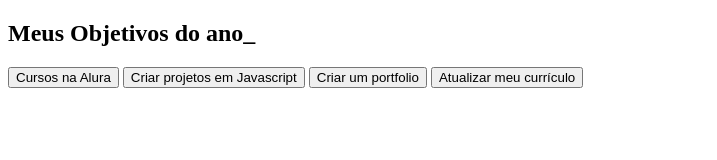
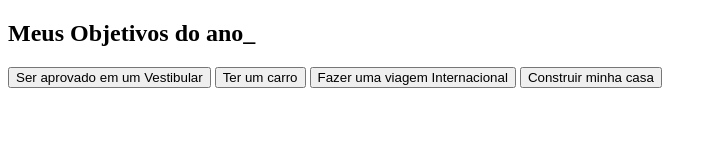
Before and after one commit to bengosi865/Projeto-de-vida, a plain HTML site: page projetodevida/index.html in a window 1280 px wide. Shown: the whole page, without its empty margins (0-717 px from the left). Drawn offline with Linux system fonts and the light colour scheme.

Commit message:
botao ativo

```diff
--- a/projetodevida/index.html
+++ b/projetodevida/index.html
@@ -9,10 +9,10 @@
     <section class="conteudo-principal">
         <h2 class="titulo-principal">Meus Objetivos do ano<span>_</span></h2>
         <div class="botoes">
-            <button class="botao">Cursos na Alura</button>
-            <button class="botao">Criar projetos em Javascript</button>
-            <button class="botao">Criar um portfolio</button>
-            <button class="botao">Atualizar meu currículo</button>
+            <button class="botao">Ser aprovado em um Vestibular</button>
+            <button class="botao">Ter um carro</button>
+            <button class="botao">Fazer uma viagem Internacional</button>
+            <button class="botao">Construir minha casa</button>
         </div>
     </section>
 </body>
--- a/projetodevida/style.css
+++ b/projetodevida/style.css
@@ -59,7 +59,10 @@ body {
 .botoes {
     display: block;
 }
-
+.ativo{
+    background-color: var(--botao-ativo);
+    border-bottom: 4px solid var(--verde);
+}
 
 @media screen and (min-width: 768px) {
     .botoes {
```
